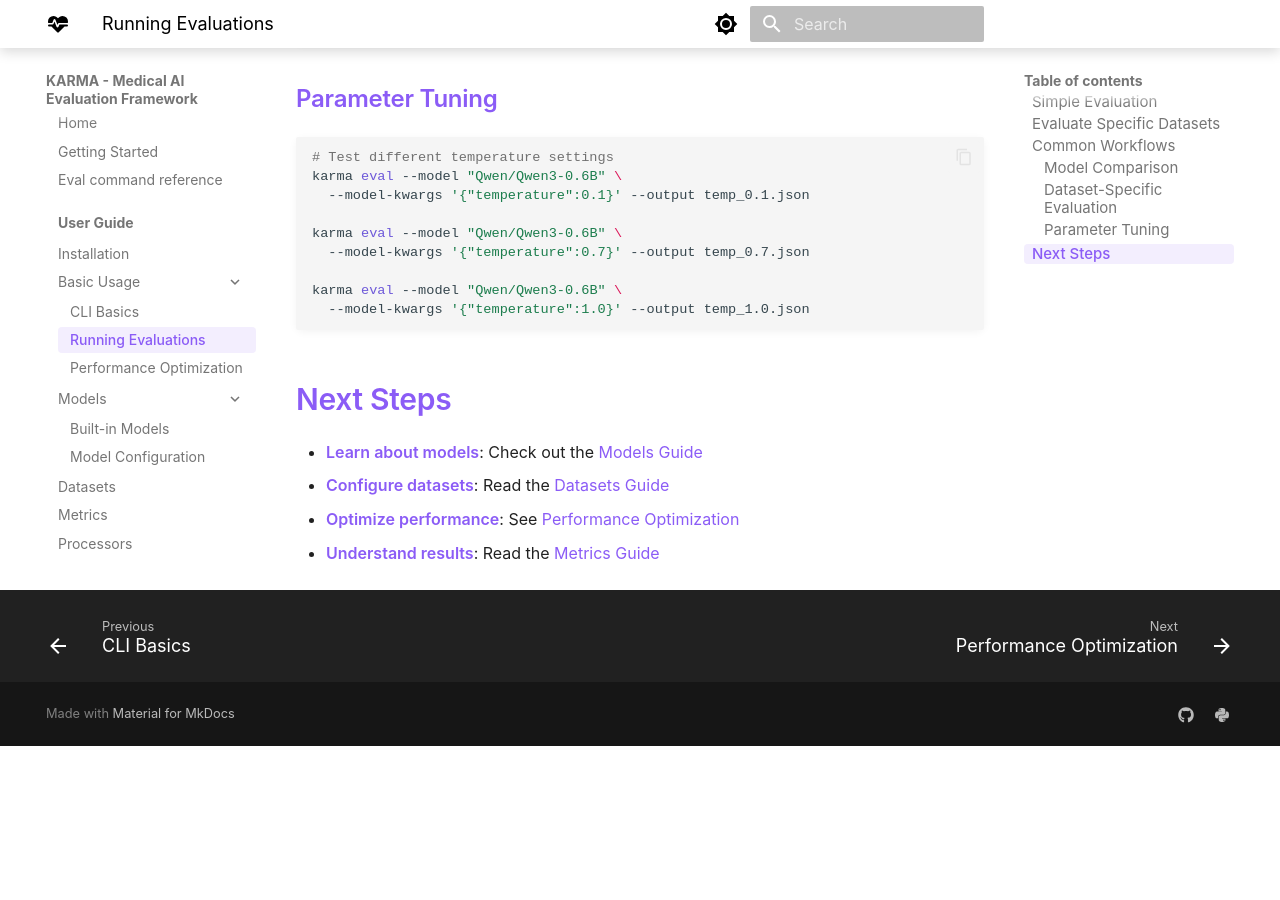
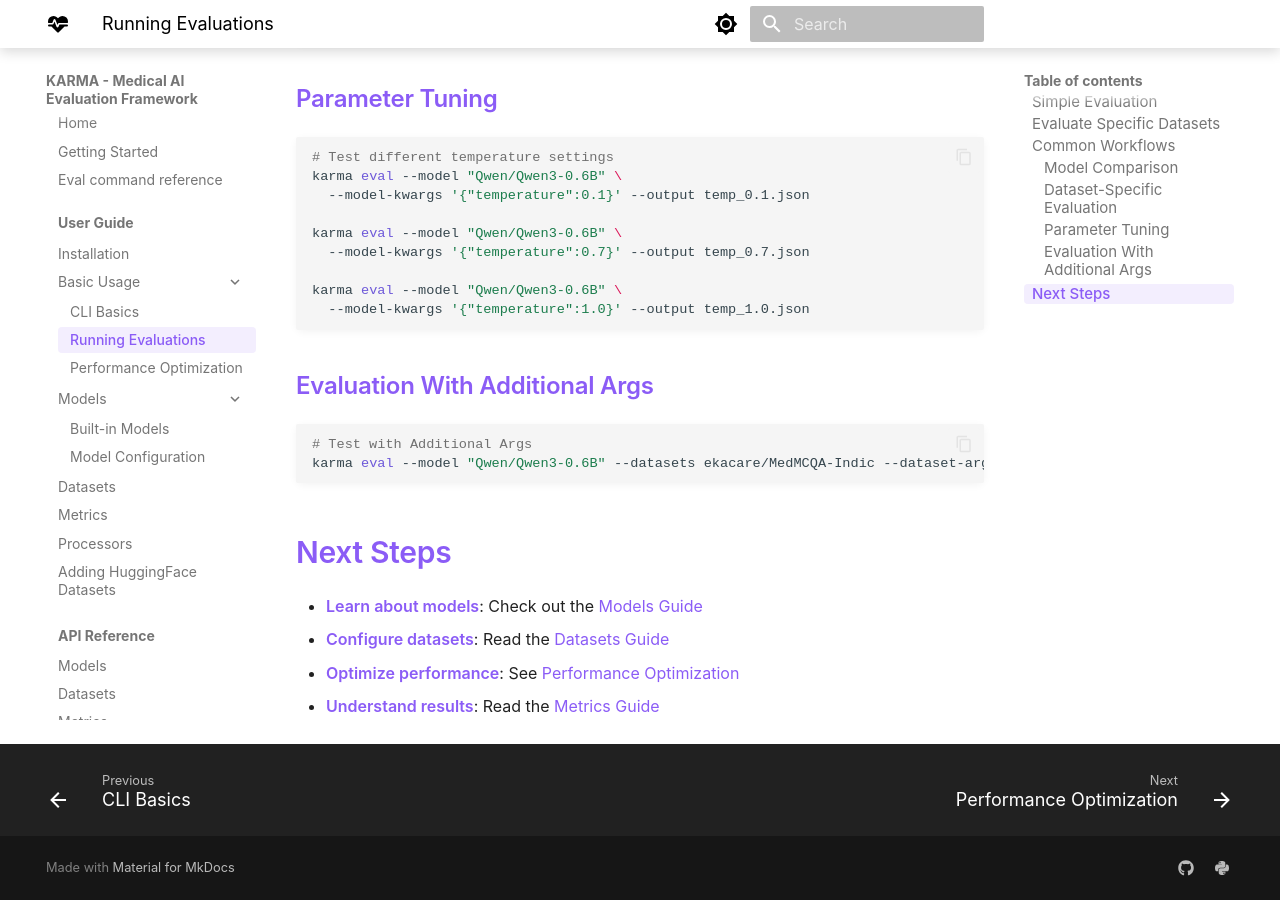
Before and after one commit to eka-care/KARMA-OpenMedEvalKit, an MkDocs documentation site: the page built from docs/user-guide/basic-usage/running-evaluations.md, in a window 1280 px wide and 900 px high, scrolled down 1225 px. Built offline with MkDocs 1.6.1 and Material for MkDocs 9.7.7, drawn with Linux system fonts in a browser that asks for light colours; comment, search, counter and statistics services are not loaded; before the commit the page ends 1971 px from its top, so only the background shows below that.

Commit message:
updated docs for addditional args

````diff
--- a/docs/user-guide/basic-usage/running-evaluations.md
+++ b/docs/user-guide/basic-usage/running-evaluations.md
@@ -65,6 +65,11 @@
 karma eval --model "Qwen/Qwen3-0.6B" \
   --model-kwargs '{"temperature":1.0}' --output temp_1.0.json
 ```
+### Evaluation With Additional Args
+```bash
+# Test with Additional Args
+karma eval --model "Qwen/Qwen3-0.6B" --datasets ekacare/MedMCQA-Indic --dataset-args "ekacare/MedMCQA-Indic:subset=as"
+```
 
 ## Next Steps
 
````
